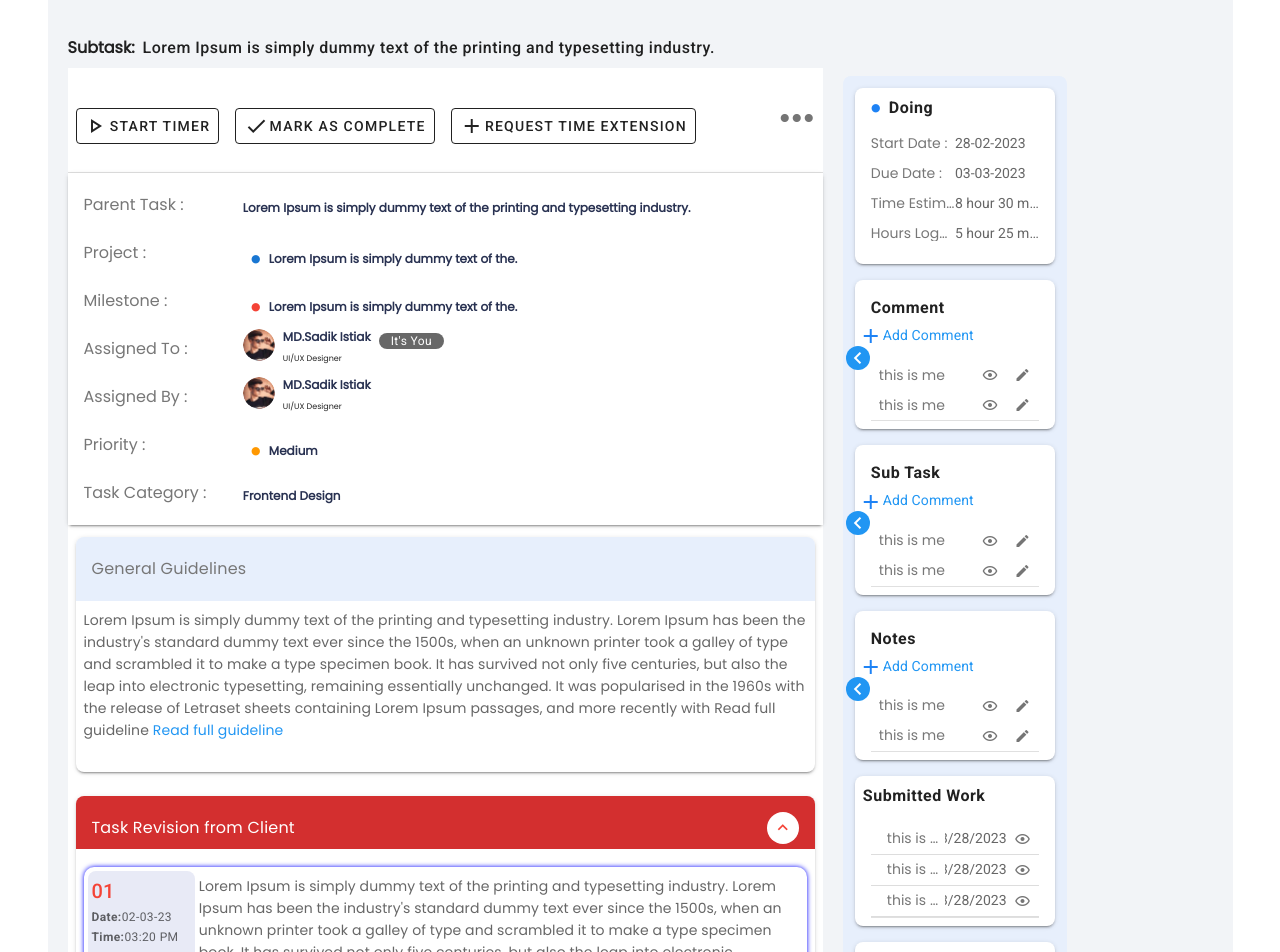
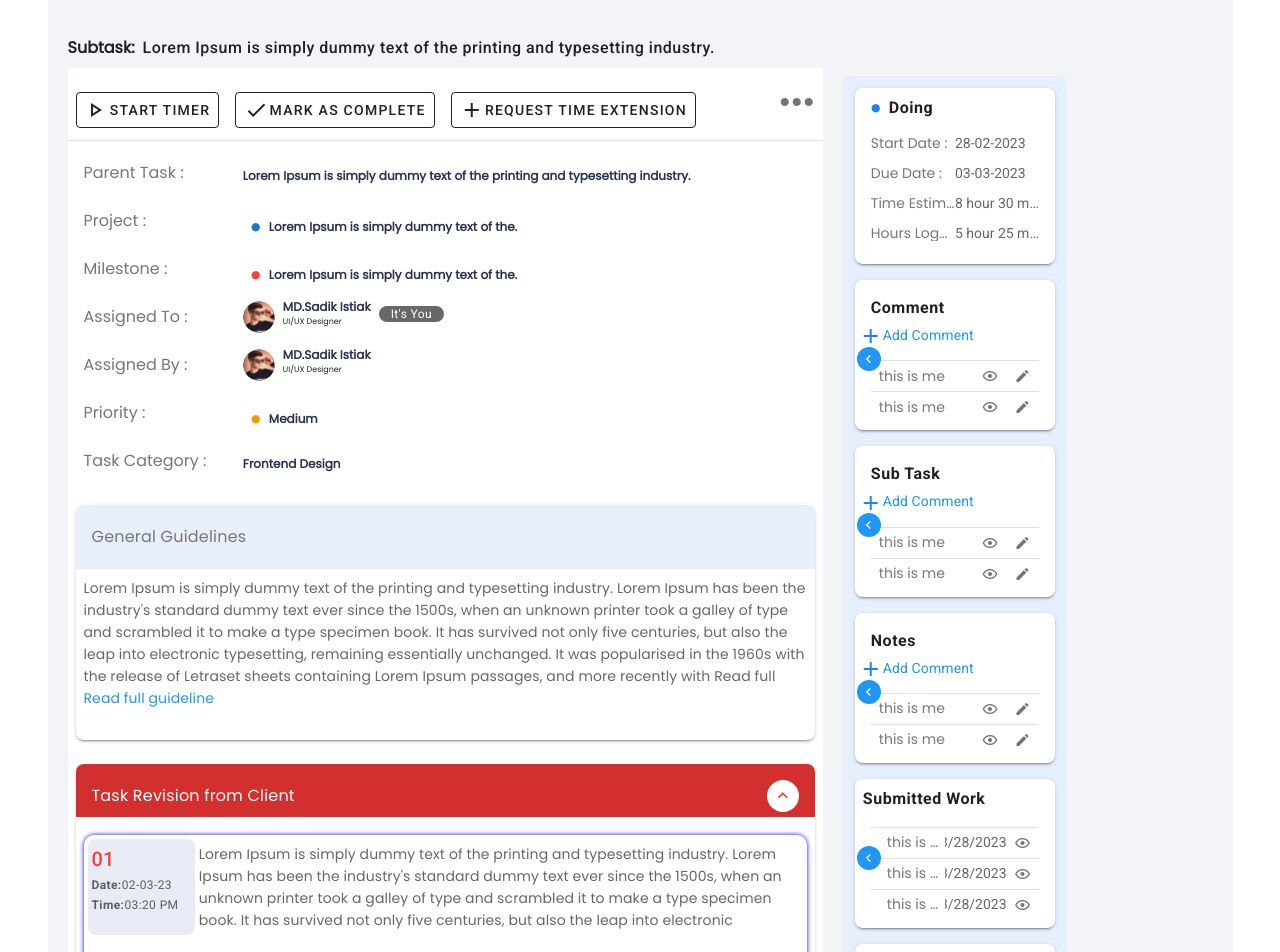
Before and after one commit to tapashpaulseopage1/erp_vue, a Vue app: page / in a window 1280 px wide. Shown: the top 952 px of the page. Built offline with nearby package versions, Linux system fonts and the light colour scheme.

Commit message:
update again with card dialog

```diff
--- a/src/components/Content1.vue
+++ b/src/components/Content1.vue
@@ -1,7 +1,7 @@
 <template>
   <div class="content1">
     <!-- header -->
-    <v-row class="d-flex justify-start py-5 rounded-lg">
+    <v-row class="d-flex justify-start py-1 rounded-lg">
       <v-col
         cols="12"
         sm="12"
@@ -30,8 +30,6 @@
     <!-- second header -->
     <v-row>
       <v-col cols="12" sm="12" md="12" lg="12" xl="12">
-        <v-card class=" card">
-          <v-card-text class="pa-0 card">
         <v-list>
           <v-list-item
             v-for="tagd in tagDetails"
@@ -86,8 +84,11 @@
             <!-- </div> -->
           </v-list-item>
         </v-list>
-          </v-card-text>
-        </v-card>
+        <!-- <v-card class="card">
+          <v-card-text class="pa-0 card"> -->
+
+        <!-- </v-card-text>
+        </v-card> -->
       </v-col>
     </v-row>
 
@@ -130,9 +131,28 @@
 
             <div class="pa-2">
               {{ detail.text2 }}
-              <a href="#" text class="blue--text pa-0 text-decoration-none">
+              <a
+                href="#"
+                @click="dialog1 = true"
+                text
+                class="blue--text pa-0 text-decoration-none"
+              >
                 Read full guideline
               </a>
+              <!-- dialog box for show text -->
+              <v-dialog v-model="dialog1" width="800px" class="">
+                <v-card class="p-2">
+                  <v-card-text class="pa-4 font font2 text-justify">
+                    {{ detail.text1 }} {{ detail.text2 }}
+                  </v-card-text>
+                  <v-card-actions class="d-flex justify-end py-1">
+                    <v-btn color="primary" text @click="dialog1 = false"
+                      >Close</v-btn
+                    >
+                  </v-card-actions>
+                </v-card>
+              </v-dialog>
+              <!--end dialog box  -->
             </div>
           </div>
           <!-- second box -->
@@ -157,9 +177,28 @@
 
             <div class="pa-2">
               {{ detail.text2 }}
-              <a href="#" text class="blue--text pa-0 text-decoration-none">
+              <a
+                href="#"
+                @click="dialog2 = true"
+                text
+                class="blue--text pa-0 text-decoration-none"
+              >
                 Read full guideline
               </a>
+              <!-- dialog box for show text -->
+              <v-dialog v-model="dialog2" width="800px" class="">
+                <v-card class="p-2">
+                  <v-card-text class="pa-4 font font2 text-justify">
+                    {{ detail.text1 }} {{ detail.text2 }}
+                  </v-card-text>
+                  <v-card-actions class="d-flex justify-end py-1">
+                    <v-btn color="primary" text @click="dialog2 = false"
+                      >Close</v-btn
+                    >
+                  </v-card-actions>
+                </v-card>
+              </v-dialog>
+              <!--end dialog box  -->
             </div>
           </div>
 
@@ -175,10 +214,29 @@
           {{ detail.title }}
         </v-card-title>
         <v-card-text class="overflow-scroll pa-2 font font2 card-text">
-          {{ detail.text }}
-          <a href="#" text class="blue--text pa-0 text-decoration-none">
+          {{ detail.text | truncate(500) }}
+          <a
+            href="#"
+            @click="dialog = true"
+            text
+            class="blue--text pa-0 text-decoration-none"
+          >
             Read full guideline
           </a>
+          <!-- dialog box for show text -->
+          <v-dialog v-model="dialog" width="800px" class="">
+            <v-card class="p-2">
+              <v-card-text class="pa-4 font font2 text-justify">
+                {{ detail.text }}
+              </v-card-text>
+              <v-card-actions class="d-flex justify-end py-1">
+                <v-btn color="primary" text @click="dialog = false"
+                  >Close</v-btn
+                >
+              </v-card-actions>
+            </v-card>
+          </v-dialog>
+          <!--end dialog box  -->
         </v-card-text>
       </v-card>
     </div>
@@ -190,6 +248,9 @@ export default {
   name: "content1",
   data() {
     return {
+      dialog: false,
+      dialog1: false,
+      dialog2: false,
       buttonList: [
         {
           id: 1,
@@ -362,11 +423,6 @@ export default {
   font-size: 14px;
 }
 
-/* .box {
-  display: grid;
-  grid-template-columns: 150px 2fr;
-} */
-
 .box2 {
   width: 85%;
 }
--- a/src/components/SecondBox.vue
+++ b/src/components/SecondBox.vue
@@ -17,7 +17,7 @@
       <v-card-text class="rounded-lg pb-0">
         <v-list class="" v-if="content.lists">
           <v-list-item
-            class="pa-0"
+            class="pa-0 list-item"
             v-for="list in content.lists"
             :key="list.id"
           >
@@ -29,13 +29,16 @@
               <v-icon class="text-body-1 px-2">{{ list.icon2 }}</v-icon>
             </v-list-item-subtitle>
           </v-list-item>
-          <v-divider></v-divider>
         </v-list>
       </v-card-text>
       <v-card-title class="tagg">
-        <v-avatar size="24" color="blue">
-          <v-icon color="white"> mdi-chevron-left </v-icon>
-        </v-avatar>
+        <v-btn icon>
+          <v-avatar size="24" color="blue">
+            <v-icon color="white" class="text-body-1 font-weight-regular">
+              mdi-chevron-left
+            </v-icon>
+          </v-avatar>
+        </v-btn>
       </v-card-title>
     </v-card>
   </div>
@@ -114,11 +117,14 @@ export default {
   min-height: 30px !important;
   /* border-bottom: 1px solid rgba(128, 128, 128, 0.272); */
 }
+.list-item {
+  border-top: 1px solid rgba(128, 128, 128, 0.251);
+}
 
 .tagg {
   position: absolute;
-  top: 50px;
-  left: -25px;
+  top: 30%;
+  left: -10%;
   z-index: 99;
 }
 .text {
--- a/src/components/ThirdBox.vue
+++ b/src/components/ThirdBox.vue
@@ -1,22 +1,13 @@
 <template>
 <div>
-    <v-card
-      class="rounded-lg my-4"
-      color="white"
-      v-for="content in content3"
-      :key="content.id"
-    >
+    <v-card class="rounded-lg my-4" color="white" v-for="content in content3" :key="content.id">
         <v-card-title class="text-body-1 font-weight-bold pa-2">
             {{ content.name }}
         </v-card-title>
 
         <v-card-text class="rounded-lg pb-0">
             <v-list class="" v-if="content.lists">
-          <v-list-item
-            class="pa-0 grid"
-            v-for="list in content.lists"
-            :key="list.id"
-          >
+                <v-list-item class="pa-0 grid list-item" v-for="list in content.lists" :key="list.id">
                     <div class="pa-1">
                         <v-avatar size="20" v-if="list.img" class="pa-2">
                             <img :src="list.img" />
@@ -36,9 +27,19 @@
                         {{ list.icon }}
                     </v-icon>
                 </v-list-item>
-          <v-divider></v-divider>
             </v-list>
         </v-card-text>
+        <!-- button trigger -->
+        <v-card-title class="tagg">
+            <v-btn icon>
+                <v-avatar size="24" color="blue">
+                    <v-icon color="white" class="text-body-1 font-weight-regular">
+                        mdi-chevron-left
+                    </v-icon>
+                </v-avatar>
+            </v-btn>
+        </v-card-title>
+        <!-- button end trigger -->
     </v-card>
 </div>
 </template>
@@ -47,12 +48,10 @@
 export default {
     data() {
         return {
-      content3: [
-        {
+            content3: [{
                     id: 1,
                     name: "Submitted Work",
-          lists: [
-            {
+                    lists: [{
                             id: 1,
                             text: "this is me",
                             date: new Date().toLocaleDateString(),
@@ -75,8 +74,7 @@ export default {
                 {
                     id: 2,
                     name: "Time Logs",
-          lists: [
-            {
+                    lists: [{
                             id: 1,
                             img: require("../assets/image/img1.png"),
                             date: new Date().toLocaleDateString(),
@@ -99,8 +97,7 @@ export default {
                 {
                     id: 3,
                     name: "History",
-          lists: [
-            {
+                    lists: [{
                             id: 1,
                             text: "this is me",
                         },
@@ -123,7 +120,17 @@ export default {
 <style scoped>
 .v-list-item {
     min-height: 30px !important;
-  border-bottom: 1px solid rgba(128, 128, 128, 0.272);
+}
+
+.list-item {
+    border-top: 1px solid rgba(128, 128, 128, 0.251);
+}
+
+.tagg {
+    position: absolute;
+    top: 30%;
+    left: -10%;
+    z-index: 99;
 }
 
 .text {
--- a/src/main.js
+++ b/src/main.js
@@ -7,6 +7,14 @@ import "./assets/css/index.css";
 
 Vue.config.productionTip = false;
 
+Vue.filter("truncate", function (text, length) {
+  if (text.length > length) {
+    return text.substring(0, length);
+  } else {
+    return text;
+  }
+});
+
 new Vue({
   router,
   store,
```
Lines whose indentation alone changed are shown as unchanged.
